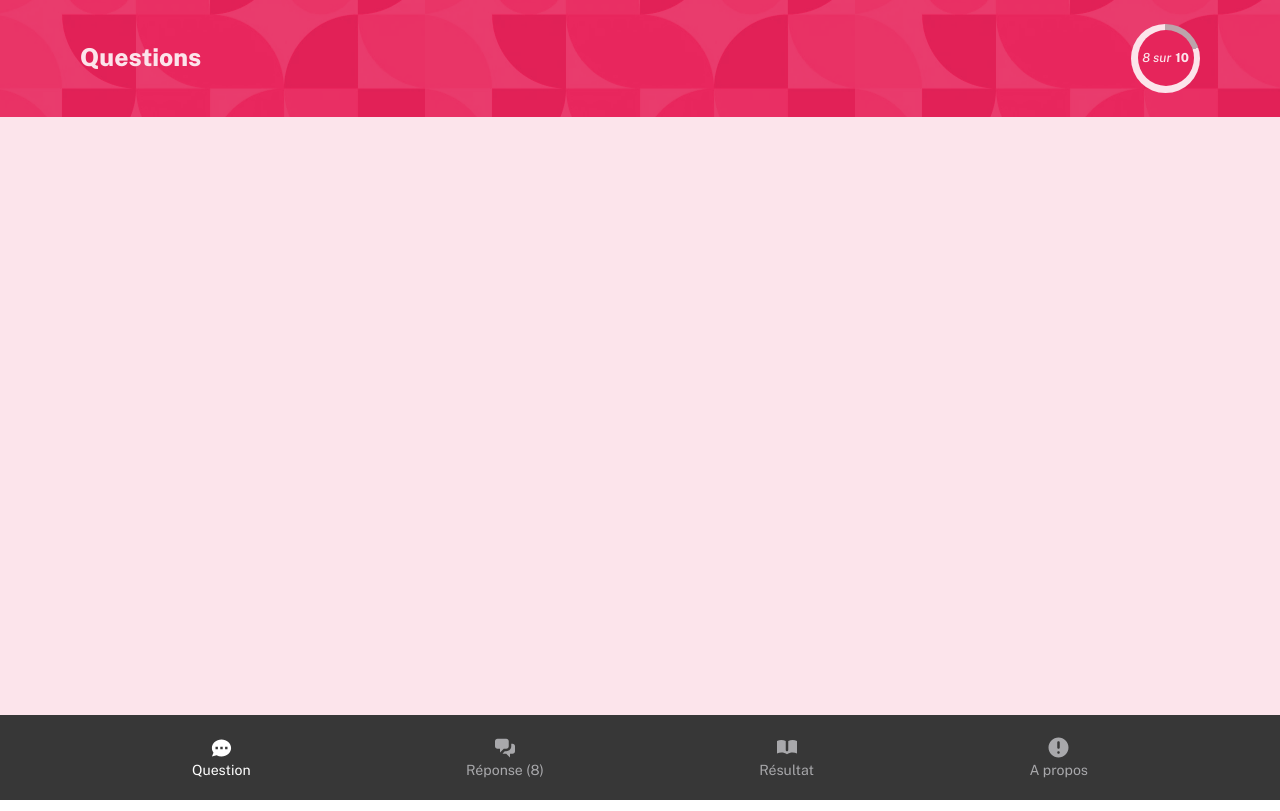
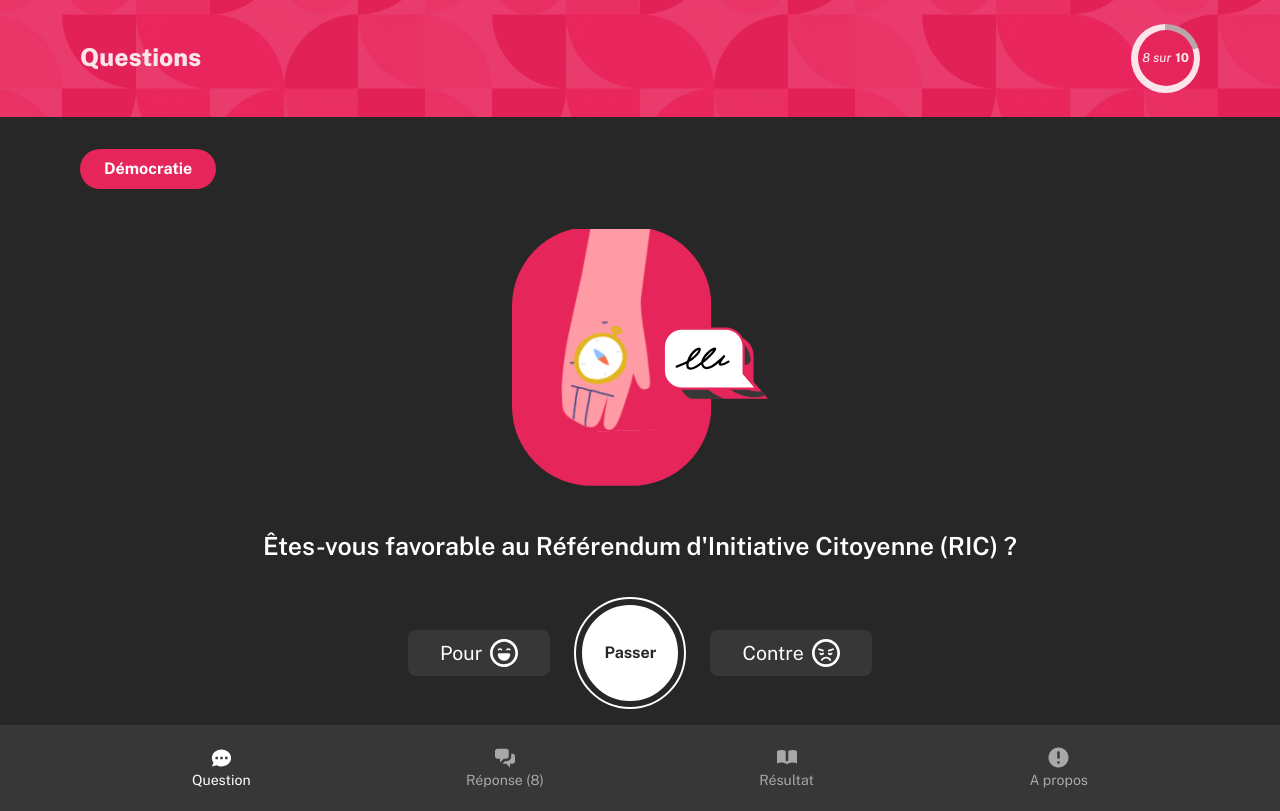
Before and after one commit to ChamkhiAnas/Trouve-Ton-D-put-, a Nuxt app: page / in a window 1280 px wide. Built offline with nearby package versions, Linux system fonts and the light colour scheme.

Commit message:
adding question page

```diff
--- a/assets/styling.scss
+++ b/assets/styling.scss
@@ -85,6 +85,8 @@ $M-Italic:"PublicSans-MediumItalic";
 $primary:#E6255B;
 $secondary:#272727;
 $accent:#EAA8A8;
+$success:#1C4920;
+$error:#7D1A1A;
 $forground:#373737;
 $text-white-50:#D9D9D9;
 $text-white-100:#A8A8AB;
--- a/components/Footer.vue
+++ b/components/Footer.vue
@@ -1,8 +1,8 @@
 <template>
 
-    <div class="footer">
+    <div class="footer-section">
 
-        <div class="hero-section max-w-4xl m-0 m-auto flex flex-col  gap-10  justify-center items-center w-full">
+        <div class=" max-w-4xl m-0 m-auto flex flex-col  gap-10  justify-center items-center w-full">
 
 
 
@@ -57,9 +57,8 @@
 <style lang="scss" scoped>
 @use "~/assets/styling.scss";
 
-.footer{
+.footer-section{
   background-color: $forground;
-  position: absolute;
   bottom: 0;
   width: 100%;
   padding: 20px; /* Adjust padding as needed */
--- /dev/null
+++ b/components/Question.vue
@@ -0,0 +1,154 @@
+<template>
+
+<div class="questions">
+    <div class="question max-w-6xl m-0 m-auto pt-8">
+
+        <div class="badge-type-question max-w-7xl py-2 px-6 ml-4">
+            <p>Démocratie</p>
+        </div>
+
+        <img class="m-0 m-auto mt-10 w-64" src="../public/Illustration.svg" alt="">
+
+
+        <h1 class="px-4 mt-10">Êtes-vous favorable au Référendum d'Initiative Citoyenne (RIC) ?</h1>
+
+        <div class="swipe-btns px-1 sm:px-2 mt-10  pb-6 flex justify-center items-center  gap-1 xs:gap-4 sm:gap-8">
+
+                <div :style="{ backgroundColor: bgColorSucces }" @click="changeColorSucces('#1C4920')" class="controll-btn cursor-pointer px-6 max-h-24 h-fit  sm:px-8 py-2  flex gap-2 justify-center items-center flex-wrap">
+                    <label class="cursor-pointer">Pour</label>
+                    <svg width="28" height="28" viewBox="0 0 28 28" fill="none" xmlns="http://www.w3.org/2000/svg">
+                        <path fill-rule="evenodd" clip-rule="evenodd" d="M14 25.3333C20.2592 25.3333 25.3333 20.2592 25.3333 14C25.3333 7.74077 20.2592 2.66667 14 2.66667C7.74077 2.66667 2.66667 7.74077 2.66667 14C2.66667 20.2592 7.74077 25.3333 14 25.3333ZM28 14C28 21.732 21.732 28 14 28C6.26801 28 0 21.732 0 14C0 6.26801 6.26801 0 14 0C21.732 0 28 6.26801 28 14Z" fill="white"/>
+                        <path d="M7.7811 16.0733C7.68109 15.2351 8.27956 14.4744 9.11782 14.3744C9.20815 14.3655 9.20815 14.3655 9.29904 14.3637H18.7008C18.7915 14.3655 18.7916 14.3655 18.8819 14.3744C19.7201 14.4744 20.3186 15.2351 20.2186 16.0733C19.8426 19.2253 17.2033 21.7 13.9998 21.7C10.7964 21.7 8.15714 19.2253 7.7811 16.0733Z" fill="white"/>
+                        <path d="M17.4068 11.158C17.1449 11.4931 16.661 11.5525 16.3259 11.2907C15.9908 11.0288 15.9314 10.5449 16.1933 10.2098C16.7636 9.47992 17.528 9.10436 18.405 9.12678C19.2338 9.12982 19.946 9.50916 20.4896 10.2134C20.7494 10.5501 20.6871 11.0336 20.3505 11.2935C20.0139 11.5533 19.5303 11.491 19.2705 11.1544C19.0073 10.8134 18.7343 10.668 18.3827 10.6665C17.9858 10.6565 17.6821 10.8057 17.4068 11.158Z" fill="white"/>
+                        <path d="M9.00668 11.158C8.74485 11.4931 8.26095 11.5525 7.92585 11.2907C7.59075 11.0288 7.53136 10.5449 7.79319 10.2098C8.3635 9.47992 9.12795 9.10436 10.0049 9.12678C10.8337 9.12982 11.5459 9.50916 12.0895 10.2134C12.3493 10.5501 12.2871 11.0336 11.9504 11.2935C11.6138 11.5533 11.1302 11.491 10.8704 11.1544C10.6072 10.8134 10.3342 10.668 9.98261 10.6665C9.58566 10.6565 9.28198 10.8057 9.00668 11.158Z" fill="white"/>
+                    </svg>
+
+
+
+                </div>
+
+
+                <div :style="{ backgroundColor: bgNeutral }"  @click="changeColorNeutral('#cac9c9d9')" class="next-btn cursor-pointer flex justify-center  items-center px-4 py-4">
+                    <label  class="cursor-pointer">Passer</label>
+                </div>
+
+
+                <div :style="{ backgroundColor: bgColorError }"  @click="changeColorError('#7D1A1A')" @mousedown="changeColorError('#7D1A1A')" @mouseup="changeColorError('#7D1A1A')" class="controll-btn cursor-pointer px-6 max-h-24 h-fit sm:px-8  py-2 flex gap-2 justify-center items-center flex-wrap ">
+                    <label class="cursor-pointer">Contre</label>
+                    <svg width="28" height="28" viewBox="0 0 28 28" fill="none" xmlns="http://www.w3.org/2000/svg">
+                        <path fill-rule="evenodd" clip-rule="evenodd" d="M14 25.3333C20.2592 25.3333 25.3333 20.2592 25.3333 14C25.3333 7.74077 20.2592 2.66667 14 2.66667C7.74077 2.66667 2.66667 7.74077 2.66667 14C2.66667 20.2592 7.74077 25.3333 14 25.3333ZM28 14C28 21.732 21.732 28 14 28C6.26801 28 0 21.732 0 14C0 6.26801 6.26801 0 14 0C21.732 0 28 6.26801 28 14Z" fill="white"/>
+                        <path d="M10.5482 21.5431C10.2621 21.9563 9.69523 22.0593 9.28204 21.7732C8.86884 21.4871 8.76582 20.9202 9.05192 20.507C10.3157 18.6819 12.0294 17.7371 14.1132 17.7371C16.2149 17.7371 17.872 18.7013 18.9813 20.5584C19.239 20.9899 19.0982 21.5486 18.6667 21.8063C18.2353 22.064 17.6766 21.9232 17.4188 21.4917C16.6343 20.1783 15.5667 19.5571 14.1132 19.5571C12.6416 19.5571 11.4799 20.1976 10.5482 21.5431Z" fill="white"/>
+                        <path d="M9.12942 14.0372C8.82894 13.6344 8.25877 13.5514 7.85591 13.8518C7.45304 14.1523 7.37004 14.7225 7.67051 15.1253C8.22717 15.8717 8.98994 16.2643 9.85999 16.2409C10.691 16.2377 11.4023 15.8409 11.9326 15.1211C12.2307 14.7164 12.1444 14.1468 11.7397 13.8487C11.3351 13.5505 10.7654 13.6369 10.4673 14.0415C10.2642 14.3172 10.0798 14.4201 9.83233 14.4212C9.54975 14.4288 9.3415 14.3216 9.12942 14.0372Z" fill="white"/>
+                        <path d="M17.5295 14.0372C17.229 13.6344 16.6589 13.5514 16.256 13.8518C15.8531 14.1523 15.7701 14.7225 16.0706 15.1253C16.6273 15.8717 17.39 16.2643 18.2601 16.2409C19.0911 16.2377 19.8023 15.8409 20.3327 15.1211C20.6308 14.7164 20.5444 14.1468 20.1398 13.8487C19.7352 13.5505 19.1655 13.6369 18.8674 14.0415C18.6643 14.3172 18.4799 14.4201 18.2324 14.4212C17.9498 14.4288 17.7416 14.3216 17.5295 14.0372Z" fill="white"/>
+                        <path d="M6.7123 11.1083C6.23551 10.9494 5.97784 10.434 6.13677 9.95724C6.2957 9.48045 6.81105 9.22277 7.28784 9.3817L11.2723 10.7099C11.7491 10.8688 12.0068 11.3841 11.8478 11.8609C11.6889 12.3377 11.1736 12.5954 10.6968 12.4365L6.7123 11.1083Z" fill="white"/>
+                        <path d="M16.5122 10.7818C16.0354 10.9407 15.7777 11.4561 15.9367 11.9329C16.0956 12.4096 16.6109 12.6673 17.0877 12.5084L21.2877 11.1084C21.7645 10.9495 22.0222 10.4341 21.8633 9.95732C21.7043 9.48053 21.189 9.22286 20.7122 9.38179L16.5122 10.7818Z" fill="white"/>
+                    </svg>
+
+
+                </div>
+
+        </div>
+
+    </div>
+
+</div>
+
+</template>
+
+<script setup>
+
+
+const bgColorError=ref('#373737')
+
+const bgColorSucces=ref('#373737')
+
+const bgNeutral=ref('white')
+
+
+const changeColorSucces=async (value)=>{
+    bgColorSucces.value=value
+    setTimeout(() => {
+        bgColorSucces.value = '#373737';
+    }, 500);
+
+}
+
+const changeColorError=(value)=>{
+    bgColorError.value=value
+    setTimeout(() => {
+        bgColorError.value = '#373737';
+    }, 500);
+}
+
+const changeColorNeutral=(value)=>{
+    bgNeutral.value=value
+    setTimeout(() => {
+        bgNeutral.value = 'white';
+    }, 500);
+}
+
+
+</script>
+
+
+<style lang="scss" scoped>
+@use "~/assets/styling.scss";
+
+.questions{
+    background-color: $secondary;
+    color: white;
+
+    // background-color: rgb(202, 201, 201);
+
+    .question{
+        .badge-type-question{
+            border-radius: 2rem;
+            background-color: $primary;
+            width: fit-content;
+            font-family: $P-Bold;
+            font-size:1rem;
+
+
+        }
+        h1{
+            line-height: 148%;
+            font-family: $P-SemiBold;
+            font-size: calc(1.4rem + 0.2vw);
+            text-align:center;
+        }
+    }
+
+    .controll-btn{
+        border-radius: 0.5rem;
+        // background-color: $forground;
+        font-size:calc(0.9rem + 0.4vw);
+        font-family:$P-Regular;
+    }
+    .next-btn{
+        font-family:$P-Bold;
+        border-radius:50%;
+        background:white;
+        color:$secondary;
+        width:6rem;
+        height:6rem;
+        border:2px solid white;
+    }
+    .next-btn:before{
+        content: "";
+        border-radius: 50%;
+        position: absolute;
+        border: 2px solid white;
+        width:7rem;
+        height:7rem;
+
+    }
+
+}
+
+
+
+</style>
+
+<script setup>
+
+</script>
--- a/components/TopBar.vue
+++ b/components/TopBar.vue
@@ -36,6 +36,7 @@
         background-color: $primary;
         background-image: url("../public/Pattern.webp");
         background-position: center;
+        position: relative;
 
         background-blend-mode: luminosity;
 
--- a/pages/index.vue
+++ b/pages/index.vue
@@ -1,12 +1,14 @@
 <template>
 
 
-    <div>
+    <div class="page-wrapper">
 
 
         <!-- <HeroSection/> -->
 
         <TopBar/>
+
+        <Question/>
 
         <Footer/>
 
@@ -22,5 +24,20 @@
 @use "~/assets/styling.scss";
 
 
+.page-wrapper {
+  display: flex;
+  flex-direction: column;
+  min-height: 100vh;
+}
+
+.page-wrapper > * {
+  flex-grow: 1;
+}
+
+.page-wrapper .Footer {
+  margin-top: auto;
+}
+
+
 
 </style>
--- a/tailwind.config.js
+++ b/tailwind.config.js
@@ -10,6 +10,9 @@ export default {
   ],
   theme: {
     extend: {
+      screens: {
+        'xs': '400px',   // Define the 'xs' breakpoint
+      },
       colors:{
         textWhite50:'#D9D9D9',
         textWhite100:'#A8A8AB',
```
Also changed, not shown: public/Illustration.svg (added).
